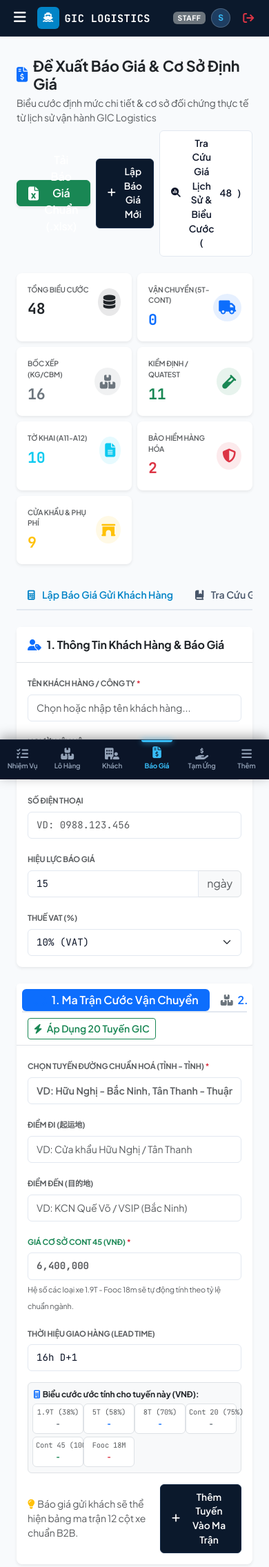
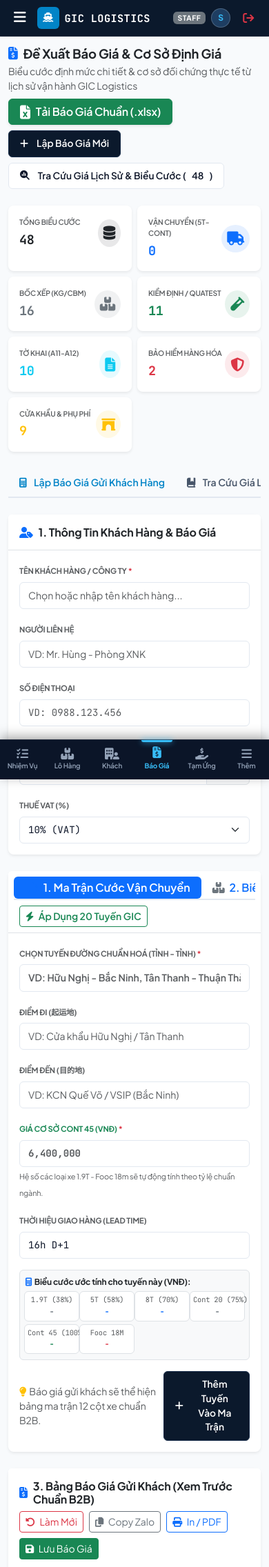
Before and after one commit to tuandollar993/gic-logistics, a Flask app: page /quotations/ in a window 390 px wide. Shown: the top 2272 px of the page at 69% size. Run offline with Flask 3, Linux system fonts and the light colour scheme; the visitor is signed in with stand-in values (Sample User, id 1); data that the repository does not hold is empty; some libraries are stand-ins or nearby versions.

Commit message:
fix(mobile): Eliminate horizontal overflow and add responsive wrapping across all views

```diff
--- a/app/static/css/style.css
+++ b/app/static/css/style.css
@@ -73,6 +73,12 @@
     box-sizing: border-box;
 }
 
+html, body {
+    overflow-x: hidden;
+    width: 100%;
+    max-width: 100%;
+}
+
 body {
     font-family: var(--font-sans);
     background-color: var(--gic-bg);
@@ -82,6 +88,10 @@ body {
     min-height: 100vh;
     letter-spacing: -0.01em;
     -webkit-font-smoothing: antialiased;
+}
+
+.col, [class*="col-"] {
+    min-width: 0;
 }
 
 .font-mono, .font-monospace {
@@ -799,6 +809,9 @@ body {
     /* Wrap content in full-width vertical layout */
     .d-flex.min-vh-100 {
         flex-direction: column !important;
+        overflow-x: hidden !important;
+        width: 100% !important;
+        max-width: 100% !important;
     }
 
     /* Main content padding for bottom nav & top bar */
@@ -808,6 +821,22 @@ body {
         max-width: 100% !important;
         margin: 0 !important;
         overflow-x: hidden;
+    }
+
+    /* Prevent overflow blowout in cards and containers */
+    .card, .kpi-card, .data-table-card, .executive-summary-panel {
+        min-width: 0 !important;
+        max-width: 100% !important;
+    }
+
+    .executive-summary-panel .panel-header {
+        flex-wrap: wrap !important;
+        gap: 12px !important;
+        padding: 14px 16px !important;
+    }
+
+    .executive-summary-panel .panel-body {
+        padding: 14px 16px !important;
     }
 
     /* KPI Cards & Headers on Mobile */
@@ -828,6 +857,8 @@ body {
     .table-responsive {
         border-radius: var(--radius-sm);
         margin: 0;
+        width: 100% !important;
+        max-width: 100% !important;
         -webkit-overflow-scrolling: touch;
     }
 
@@ -843,6 +874,36 @@ body {
     }
 }
 
+/* Small Screens (< 576px, e.g. phones 360px - 430px) */
+@media (max-width: 575.98px) {
+    h2 {
+        font-size: 1.35rem !important;
+    }
+    h4 {
+        font-size: 1.15rem !important;
+    }
+    .kpi-card {
+        padding: 12px 14px !important;
+    }
+    .kpi-card .kpi-value-stat {
+        font-size: 1.25rem !important;
+    }
+    .fs-3.tabular-nums, .fs-3.font-mono,
+    .fs-4.tabular-nums, .fs-4.font-mono {
+        font-size: 1.15rem !important;
+    }
+    #quotationSheet, #printableQuote {
+        padding: 14px 12px !important;
+    }
+    .word-doc-page {
+        padding: 24px 16px !important;
+    }
+    .container-fluid {
+        padding-left: 0 !important;
+        padding-right: 0 !important;
+    }
+}
+
 /* Currency & Numbers Never Break Line */
 .font-mono,
 .tabular-nums,
--- a/app/templates/advances.html
+++ b/app/templates/advances.html
@@ -6,7 +6,7 @@
 <!-- Top Action Bar -->
 <div class="d-flex justify-content-between align-items-center mb-4 flex-wrap gap-3">
     <div>
-        <div class="d-flex align-items-center gap-2">
+        <div class="d-flex align-items-center gap-2 flex-wrap">
             <h2 class="fw-bold m-0 text-dark" style="letter-spacing: -0.02em;">Theo Dõi Dòng Tiền Tạm Ứng</h2>
             <span class="badge bg-primary bg-opacity-10 text-primary border border-primary border-opacity-25 px-2 py-1" style="font-size: 0.75rem;">
                 <i class="fa-brands fa-google text-danger me-1"></i> Google Sheets Live Sync
@@ -181,7 +181,7 @@
 <!-- Main Data Table Card -->
 <div class="data-table-card mb-4">
     <div class="d-flex justify-content-between align-items-center p-3 border-bottom bg-white flex-wrap gap-2">
-        <div class="d-flex align-items-center gap-2">
+        <div class="d-flex align-items-center gap-2 flex-wrap">
             <i class="fa-solid fa-hand-holding-dollar text-primary fs-5"></i>
             <span class="fw-bold text-dark fs-6">Bảng Kê Chi Tiết Tạm Ứng Tiền Mặt GIDO - Tháng {{ "%02d"|format(selected_month) }}/{{ selected_year }}</span>
             <span class="badge bg-light text-dark border font-mono ms-1">{{ transactions|length }} dòng</span>
--- a/app/templates/cost_entry.html
+++ b/app/templates/cost_entry.html
@@ -68,14 +68,14 @@
 
 <!-- List of Currently Entered Operating Costs -->
 <div class="data-table-card mb-4">
-    <div class="d-flex justify-content-between align-items-center p-3 border-bottom bg-white">
-        <div class="d-flex align-items-center gap-2">
+    <div class="d-flex justify-content-between align-items-center p-3 border-bottom bg-white flex-wrap gap-2">
+        <div class="d-flex align-items-center gap-2 flex-wrap">
             <i class="fa-solid fa-receipt text-warning"></i>
             <h6 class="fw-bold m-0 text-dark">
                 Danh Sách Chi Phí Đã Nhập Cho Lô Này (<span id="costCountBadge" class="font-mono">{{ lot.active_operating_costs|length }}</span> mục)
             </h6>
         </div>
-        <div class="d-flex align-items-center gap-2">
+        <div class="d-flex align-items-center gap-2 flex-wrap">
             <span class="text-muted small">Tổng tiền chi phí:</span>
             <strong class="text-danger fs-5 font-mono tabular-nums" id="totalCostDisplay">{{ lot.total_operating_cost | format_money }}</strong>
         </div>
--- a/app/templates/customers.html
+++ b/app/templates/customers.html
@@ -3,7 +3,6 @@
 {% block title %}Quản Lý Khách Hàng - GIC Logistics{% endblock %}
 
 {% block content %}
-<div class="container-fluid py-3 px-lg-4">
 <!-- Header Title & Action Buttons -->
 <div class="d-flex flex-column flex-md-row justify-content-between align-items-md-center gap-3 mb-4">
     <div>
@@ -136,7 +135,7 @@
 
     <!-- Customer Master Table -->
     <div class="card border-0 shadow-sm rounded-3">
-        <div class="card-header bg-white border-bottom py-3 d-flex justify-content-between align-items-center">
+        <div class="card-header bg-white border-bottom py-3 d-flex justify-content-between align-items-center flex-wrap gap-2">
             <h6 class="fw-bold text-dark m-0 d-flex align-items-center gap-2">
                 <i class="fa-solid fa-list-check text-primary"></i>
                 Danh Sách Khách Hàng Chuẩn Hóa ({{ customers_data|length }})
@@ -245,7 +244,6 @@
                         {% endfor %}
                     </tbody>
                 </table>
-            </div>
             </div>
         </div>
     </div>
--- a/app/templates/lot_detail.html
+++ b/app/templates/lot_detail.html
@@ -6,7 +6,7 @@
 <!-- Top Header -->
 <div class="d-flex justify-content-between align-items-center mb-4 flex-wrap gap-3">
     <div>
-        <div class="d-flex align-items-center gap-2 mb-1">
+        <div class="d-flex align-items-center gap-2 mb-1 flex-wrap">
             <a href="{{ url_for('lots.index', month=lot.month, year=lot.year) }}" class="btn-secondary-gic py-1 px-2" style="font-size: 0.8rem;">
                 <i class="fa-solid fa-arrow-left"></i> Quay lại
             </a>
@@ -137,14 +137,14 @@
 <!-- Unified Section: Bảng Tổng Hợp Chi Phí Mua Vào & Doanh Thu Bán Ra -->
 <div class="data-table-card mb-4">
     <div class="d-flex justify-content-between align-items-center p-3 border-bottom bg-white flex-wrap gap-2">
-        <div class="d-flex align-items-center gap-2">
+        <div class="d-flex align-items-center gap-2 flex-wrap">
             <i class="fa-solid fa-table-list text-primary fs-5"></i>
             <div>
                 <h6 class="fw-bold m-0 text-dark">Bảng Chi Tiết Doanh Thu Bán Ra & Chi Phí Mua Vào</h6>
                 <small class="text-muted">Quản lý và đối soát tập trung toàn bộ cước vận tải, giá bán, giá mua và chi phí vận hành trong cùng 1 bảng</small>
             </div>
         </div>
-        <div class="d-flex align-items-center gap-2">
+        <div class="d-flex align-items-center gap-2 flex-wrap">
             <span class="badge bg-light text-dark border font-mono">
                 Tổng: {{ lot.active_revenue_items|length + lot.active_operating_costs|length }} mục
             </span>
--- a/app/templates/lots.html
+++ b/app/templates/lots.html
@@ -10,7 +10,7 @@
     </div>
 
     {% if current_user.is_manager %}
-    <div class="d-flex align-items-center gap-2">
+    <div class="d-flex align-items-center gap-2 flex-wrap">
         <a href="{{ url_for('lots.export_excel', month=selected_month, year=selected_year) }}"
            class="btn-secondary-gic d-inline-flex align-items-center gap-2 text-decoration-none shadow-sm"
            title="Xuất Excel danh sách lô và chi phí Tháng {{ '%02d'|format(selected_month) }}/{{ selected_year }}">
--- a/app/templates/quotations.html
+++ b/app/templates/quotations.html
@@ -3,7 +3,6 @@
 {% block title %}Đề Xuất Báo Giá & Cơ Sở Định Giá - GIC Logistics{% endblock %}
 
 {% block content %}
-<div class="container-fluid py-3 px-lg-4">
 <!-- Page Header -->
 <div class="d-flex flex-column flex-md-row justify-content-between align-items-md-center gap-2 mb-4">
     <div>
@@ -15,7 +14,7 @@
             Biểu cước định mức chi tiết & cơ sở đối chứng thực tế từ lịch sử vận hành GIC Logistics
         </div>
     </div>
-        <div class="d-flex align-items-center gap-2">
+    <div class="d-flex align-items-center gap-2 flex-wrap">
             <a href="{{ url_for('quotations.download_standard_excel') }}" class="btn btn-success d-flex align-items-center gap-2 shadow-sm px-3 py-2 fw-semibold" style="height: 38px;">
                 <i class="fa-solid fa-file-excel fa-lg"></i>
                 <span>Tải Báo Giá Chuẩn (.xlsx)</span>
@@ -353,7 +352,7 @@
                                 <i class="fa-solid fa-file-invoice-dollar text-primary"></i>
                                 3. Bảng Báo Giá Gửi Khách (Xem Trước Chuẩn B2B)
                             </h6>
-                            <div class="d-flex gap-2">
+                            <div class="d-flex flex-wrap gap-2">
                                 <button type="button" class="btn btn-sm btn-outline-danger" onclick="clearAllQuotation()" title="Xóa toàn bộ để làm lại báo giá mới">
                                     <i class="fa-solid fa-rotate-left me-1"></i> Làm Mới
                                 </button>
@@ -373,7 +372,7 @@
                             <!-- Printable Document Paper -->
                             <div id="quotationSheet" class="bg-white p-3 p-md-4 rounded shadow-sm border" style="min-height: 520px; font-family: inherit;">
                                 <!-- Header of Quote -->
-                                <div class="d-flex justify-content-between align-items-start border-bottom pb-3 mb-3">
+                                <div class="d-flex flex-wrap justify-content-between align-items-start gap-2 border-bottom pb-3 mb-3">
                                     <div class="d-flex align-items-center gap-3">
                                         <div style="width: 46px; height: 46px; background: var(--gic-accent); border-radius: 8px; display: flex; align-items: center; justify-content: center;">
                                             <i class="fa-solid fa-ship text-white fs-4"></i>
@@ -536,7 +535,7 @@
                             Chuẩn hóa theo 12 phân hạng tải trọng / kích thước thùng xe và thời hiệu giao hàng. Bấm vào bất kỳ ô giá để chọn báo giá.
                         </div>
                     </div>
-                    <div class="d-flex align-items-center gap-2">
+                    <div class="d-flex align-items-center gap-2 flex-wrap">
                         <a href="{{ url_for('quotations.download_standard_excel') }}" class="btn btn-sm btn-outline-success fw-semibold">
                             <i class="fa-solid fa-file-excel me-1"></i> Xuất File Excel (.xlsx)
                         </a>
@@ -928,7 +927,6 @@
                                 {% endfor %}
                             </tbody>
                         </table>
-                    </div>
                     </div>
                 </div>
             </div>
--- a/app/templates/reports.html
+++ b/app/templates/reports.html
@@ -220,7 +220,7 @@
 
     <!-- Top Floating Toolbar -->
     <div class="control-header-bar d-flex justify-content-between align-items-center flex-wrap gap-3">
-        <div class="d-flex align-items-center gap-3">
+        <div class="d-flex align-items-center gap-3 flex-wrap">
             <div class="rounded-circle d-flex align-items-center justify-content-center" style="width: 40px; height: 40px; background: #e0f2fe; color: #0284c7;">
                 <i class="fa-solid fa-file-word fs-5"></i>
             </div>
```
Also changed, not shown: app/templates/customer_detail.html (+3 -5 lines), app/templates/quotation_view.html (+4 -4 lines). Lines whose indentation alone changed are shown as unchanged.
